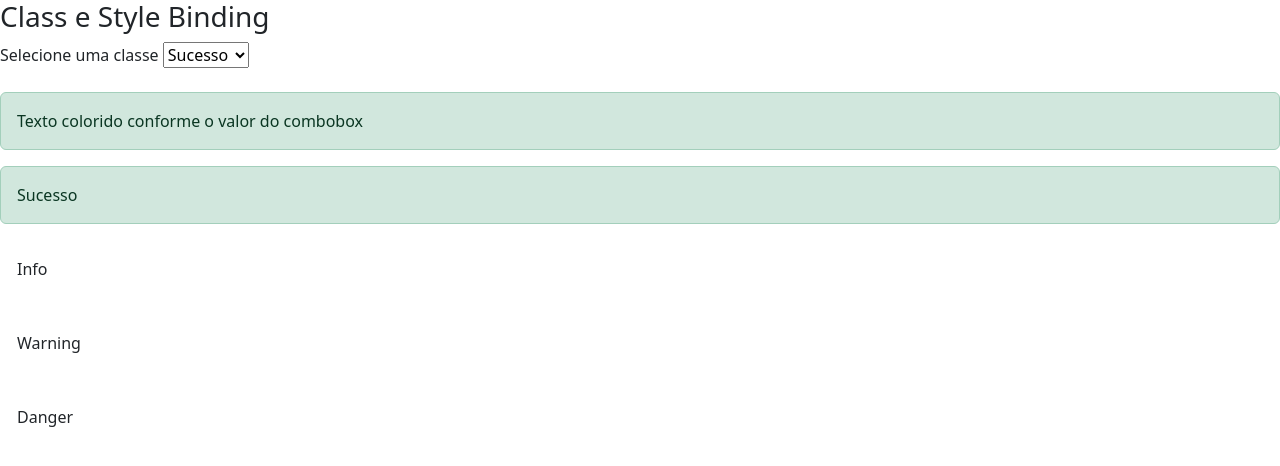
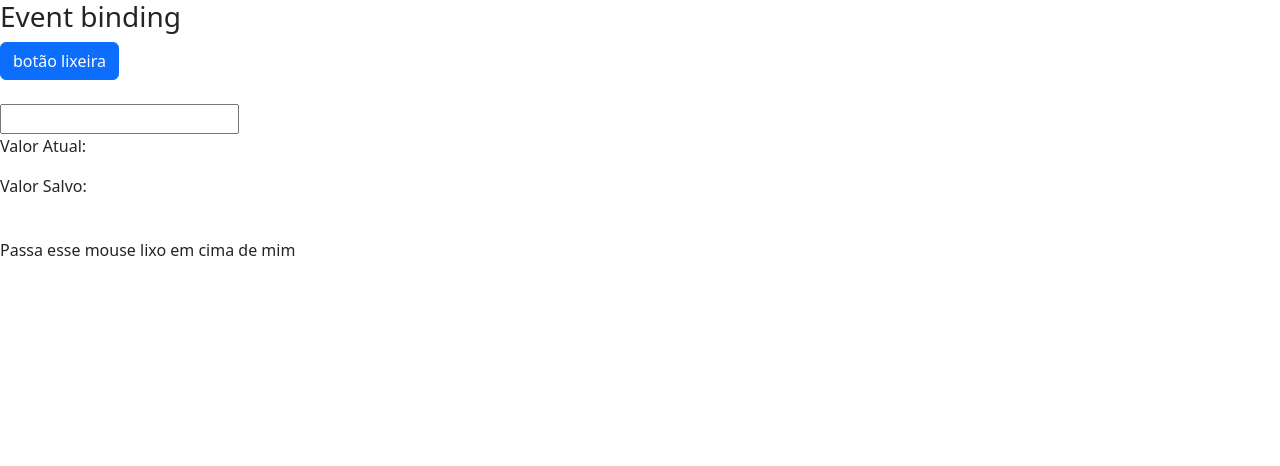
Before and after one commit to Jucalino/data-binding, an Angular app: page / in a window 1280 px wide. Shown: the top 466 px of the page. Built offline with nearby package versions, Linux system fonts and the light colour scheme.

Commit message:
Event binding

```diff
--- a/src/app/data-biding/data-biding.component.html
+++ b/src/app/data-biding/data-biding.component.html
@@ -1,5 +1,5 @@
-<section class="property-binding">
-  <!-- <article>
+<!-- <section class="property-binding">
+  <article>
     <h3>Interpolação / Interpolation</h3>
     <p>String renderizada com interpolação: {{ url }}</p>
     <p>Resultado de 1+1 é: {{ 1 + 1 }}</p>
@@ -11,8 +11,10 @@
     <h3>Property Binding</h3>
     <img src="{{ urlImagem }}">
     <img [src]="urlImagem">
-  </article> -->
-
+  </article>
+</section> -->
+<!--
+<section class="class-style-binding">
   <article>
     <h3>Class e Style Binding</h3>
     <div>
@@ -46,4 +48,32 @@
         </div>
     </div>
   </article>
+</section> -->
+
+<section class="event-binding">
+  <article>
+    <h3>Event binding</h3>
+    <div>
+      <button (click)="botaoClicado()" class="btn btn-primary">
+        botão lixeira
+      </button>
+
+      <br /><br />
+
+      <input
+        type="text"
+        (keyup)="onKeyUp($event)"
+        (keyup.enter)="salvarValor(campoInput.value)"
+        (blur)="salvarValor(campoInput.value)"
+        #campoInput
+      />
+
+      <p>Valor Atual: {{ valorAtual }}</p>
+      <p>Valor Salvo: {{ valorSalvo }}</p>
+      <br />
+      <span (mouseover)="onMouseOverOut()" (mouseout)="onMouseOverOut()" [class.highlight]="isMouseOver">
+        Passa esse mouse lixo em cima de mim
+      </span>
+    </div>
+  </article>
 </section>
--- a/src/app/data-biding/data-biding.component.scss
+++ b/src/app/data-biding/data-biding.component.scss
@@ -0,0 +1,4 @@
+.highlight {
+  background-color: green;
+  font-weight: bold;
+}
--- a/src/app/data-biding/data-biding.component.ts
+++ b/src/app/data-biding/data-biding.component.ts
@@ -10,6 +10,9 @@
   url: string = 'http://loiane.com'
   angular: boolean = true
   urlImagem = 'https://fastly.picsum.photos/id/375/400/200.jpg?hmac=CqYRFOMFNJPdoXEyu5OHJsrnewwStZlDpvoIUkeVTXI'
+  valorAtual: string = ''
+  valorSalvo: string = ''
+  isMouseOver: boolean = false
 
   getValor(){
     return 1
@@ -19,6 +22,22 @@
     return true
   }
 
+  onKeyUp(evento: KeyboardEvent){
+    this.valorAtual = (<HTMLInputElement>evento.target).value
+  }
+
+  salvarValor(valor: any){
+    this.valorSalvo  = valor
+  }
+
+  onMouseOverOut(){
+    this.isMouseOver = !this.isMouseOver
+  }
+
+  botaoClicado(){
+    alert('Clicou')
+  }
+
   constructor() { }
 
   ngOnInit(): void {
```
